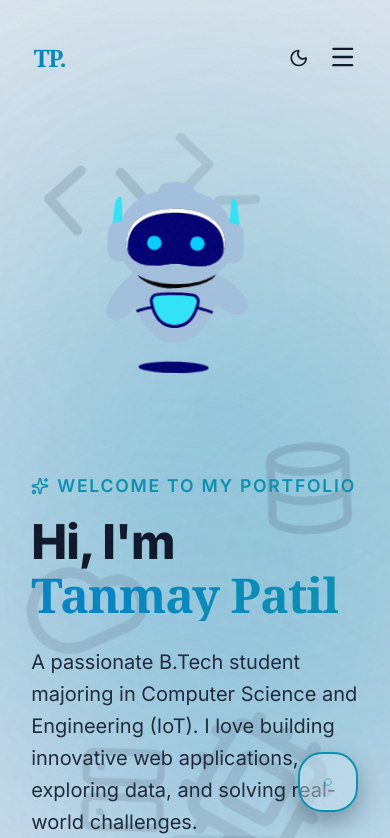
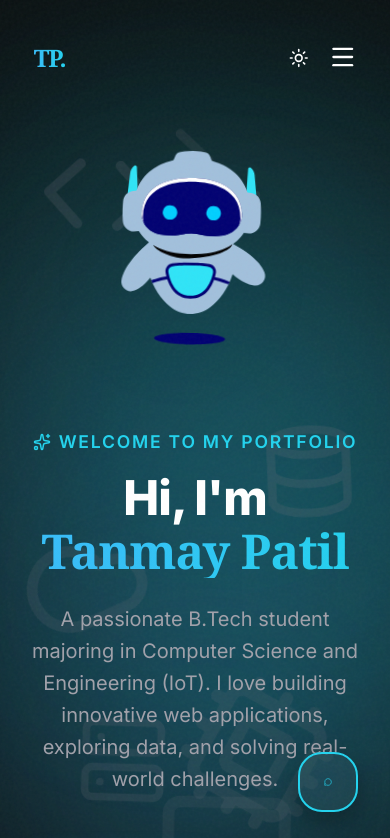
Before and after one commit to Tanmay2109/Tanmay_Portfolio, a React (Vite) app: page / in a window 390 px wide. Shown: the top 838 px of the page. Built offline with nearby package versions, Linux system fonts and the light colour scheme.

Commit message:
modified

```diff
--- a/src/App.css
+++ b/src/App.css
@@ -234,3 +234,67 @@ main {
   font-weight: 800;
   margin: 0;
 }
+
+/* Hero classes extracted from inline styles for responsiveness */
+.hero-content {
+  position: relative;
+  z-index: 10;
+  display: flex;
+  align-items: center;
+  justify-content: space-between;
+  gap: 2rem;
+  flex-wrap: wrap-reverse;
+  width: 100%;
+  max-width: 1600px;
+  margin: 0 auto;
+  padding: 0 8%;
+}
+
+.hero-text {
+  flex: 1 1 500px;
+  display: flex;
+  flex-direction: column;
+  align-items: flex-start;
+  text-align: left;
+  max-width: 800px;
+}
+
+.hero-image-container {
+  flex: 1 1 400px;
+  display: flex;
+  justify-content: flex-end;
+  padding-right: 2rem;
+}
+
+.hero-robot {
+  width: 100%;
+  max-width: 550px;
+  animation: float 4s ease-in-out infinite;
+}
+
+@media (max-width: 992px) {
+  .hero-content {
+    flex-wrap: wrap; /* Change wrap-reverse to wrap so text is below the image (or on top, depending on DOM order) */
+    flex-direction: column-reverse; /* Ensure text is on bottom, image on top if that's preferred, OR text on top image on bottom */
+    justify-content: center;
+    padding: 0 5%;
+    gap: 1rem;
+  }
+
+  .hero-text {
+    align-items: center;
+    text-align: center;
+    flex: 1 1 100%;
+  }
+
+  .hero-image-container {
+    justify-content: center;
+    padding-right: 0;
+    flex: 1 1 100%;
+    margin-top: -2rem; /* Bring the image up a bit */
+  }
+
+  .hero-robot {
+    max-width: 320px;
+  }
+}
--- a/src/components/Footer.jsx
+++ b/src/components/Footer.jsx
@@ -21,25 +21,25 @@ const Footer = () => {
         }}>
           {/* Social Links based on README */}
           <a href="https://linkedin.com/in/tanmaypatil2109" target="_blank" rel="noreferrer"
-             className="glass-panel" style={{ width: '45px', height: '45px', display: 'flex', alignItems: 'center', justifyContent: 'center', borderRadius: '50%', color: 'var(--text-primary)' }}
+             className="glass-panel social-btn" style={{ width: '45px', height: '45px', display: 'flex', alignItems: 'center', justifyContent: 'center', borderRadius: '50%', color: 'var(--text-primary)' }}
              onMouseEnter={(e) => e.currentTarget.style.background = 'rgba(8, 145, 178, 0.2)'}
              onMouseLeave={(e) => e.currentTarget.style.background = 'var(--bg-card)'}>
             <Linkedin size={20} />
           </a>
           <a href="https://github.com/Tanmay2109" target="_blank" rel="noreferrer"
-             className="glass-panel" style={{ width: '45px', height: '45px', display: 'flex', alignItems: 'center', justifyContent: 'center', borderRadius: '50%', color: 'var(--text-primary)' }}
+             className="glass-panel social-btn" style={{ width: '45px', height: '45px', display: 'flex', alignItems: 'center', justifyContent: 'center', borderRadius: '50%', color: 'var(--text-primary)' }}
              onMouseEnter={(e) => e.currentTarget.style.background = 'rgba(8, 145, 178, 0.2)'}
              onMouseLeave={(e) => e.currentTarget.style.background = 'var(--bg-card)'}>
             <Github size={20} />
           </a>
           <a href="https://x.com/Tanmaypatil21" target="_blank" rel="noreferrer"
-             className="glass-panel" style={{ width: '45px', height: '45px', display: 'flex', alignItems: 'center', justifyContent: 'center', borderRadius: '50%', color: 'var(--text-primary)' }}
+             className="glass-panel social-btn" style={{ width: '45px', height: '45px', display: 'flex', alignItems: 'center', justifyContent: 'center', borderRadius: '50%', color: 'var(--text-primary)' }}
              onMouseEnter={(e) => e.currentTarget.style.background = 'rgba(8, 145, 178, 0.2)'}
              onMouseLeave={(e) => e.currentTarget.style.background = 'var(--bg-card)'}>
             <Twitter size={20} />
           </a>
           <a href="mailto:tanmaypatil2109@gmail.com"
-             className="glass-panel" style={{ width: '45px', height: '45px', display: 'flex', alignItems: 'center', justifyContent: 'center', borderRadius: '50%', color: 'var(--text-primary)' }}
+             className="glass-panel social-btn" style={{ width: '45px', height: '45px', display: 'flex', alignItems: 'center', justifyContent: 'center', borderRadius: '50%', color: 'var(--text-primary)' }}
              onMouseEnter={(e) => e.currentTarget.style.background = 'rgba(8, 145, 178, 0.2)'}
              onMouseLeave={(e) => e.currentTarget.style.background = 'var(--bg-card)'}>
             <Mail size={20} />
--- a/src/components/Hero.jsx
+++ b/src/components/Hero.jsx
@@ -21,9 +21,9 @@ const Hero = () => {
         <Cloud size={130} color="var(--text-muted)" style={{ position: 'absolute', top: '50%', left: '5%', opacity: 0.16, animation: 'spin-slow 30s linear infinite reverse' }} />
       </div>
 
-      <div style={{ position: 'relative', zIndex: 10, display: 'flex', alignItems: 'center', justifyContent: 'space-between', gap: '2rem', flexWrap: 'wrap-reverse', width: '100%', maxWidth: '1600px', margin: '0 auto', padding: '0 8%' }}>
+      <div className="hero-content">
 
-        <div style={{ flex: '1 1 500px', display: 'flex', flexDirection: 'column', alignItems: 'flex-start', textAlign: 'left', maxWidth: '800px' }}>
+        <div className="hero-text">
           <div className="animate-fade-in" style={{ marginBottom: '1rem' }}>
             <span style={{ display: 'flex', alignItems: 'center', gap: '0.5rem', color: 'var(--accent-primary)', fontWeight: 600, textTransform: 'uppercase', letterSpacing: '0.1em', fontSize: '1.1rem' }}>
               <Sparkles size={18} />
@@ -51,15 +51,11 @@ const Hero = () => {
           </div>
         </div>
 
-        <div className="animate-fade-in delay-200" style={{ flex: '1 1 400px', display: 'flex', justifyContent: 'flex-end', paddingRight: '2rem' }}>
+        <div className="hero-image-container animate-fade-in delay-200">
           <img
             src={eveSvg}
             alt="Robot Animation"
-            style={{
-              width: '100%',
-              maxWidth: '550px',
-              animation: 'float 4s ease-in-out infinite'
-            }}
+            className="hero-robot"
           />
         </div>
 
--- a/src/components/Navbar.jsx
+++ b/src/components/Navbar.jsx
@@ -4,7 +4,7 @@ import { Menu, X, Moon, Sun } from "lucide-react";
 const Navbar = () => {
   const [scrolled, setScrolled] = useState(false);
   const [mobileMenuOpen, setMobileMenuOpen] = useState(false);
-  const [theme, setTheme] = useState("light");
+  const [theme, setTheme] = useState("dark");
 
   useEffect(() => {
     const handleScroll = () => {
--- a/src/index.css
+++ b/src/index.css
@@ -365,6 +365,10 @@ section {
     padding: 1.5rem !important;
     border-radius: 1.5rem !important; /* 2.5rem is too round for narrow phone screens */
   }
+  .glass-panel.social-btn {
+    padding: 0 !important;
+    border-radius: 50% !important;
+  }
   .slider-btn {
     display: none !important; /* Hide side arrows on phones, rely on swipe instead */
   }
```
